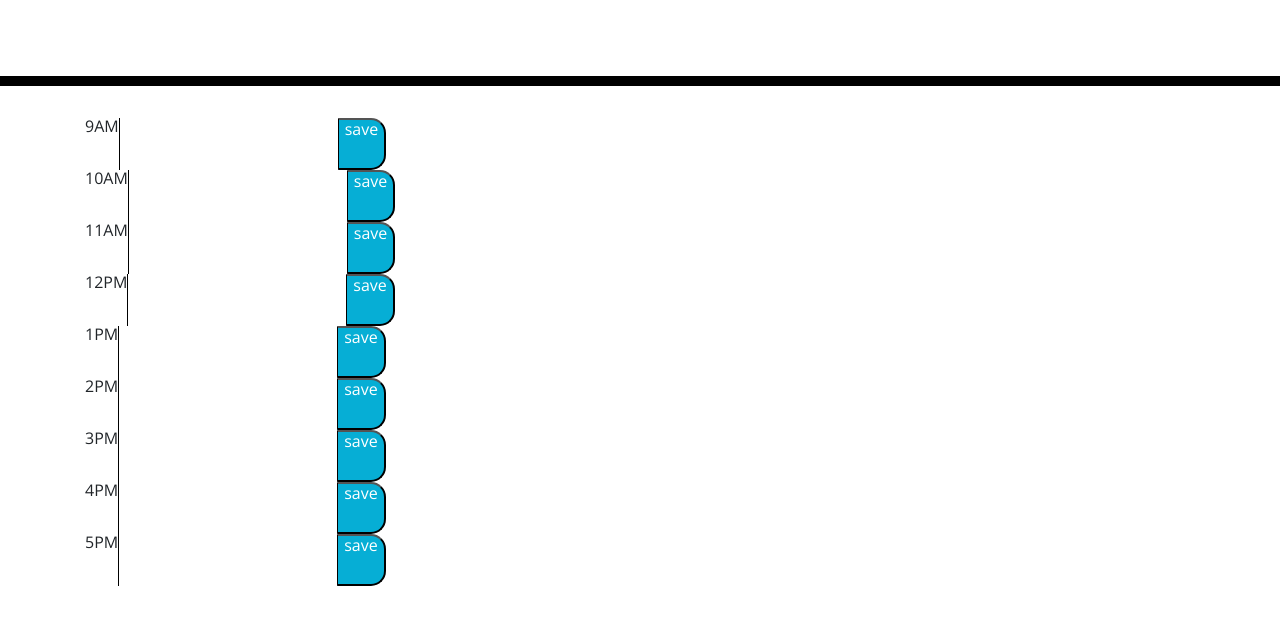
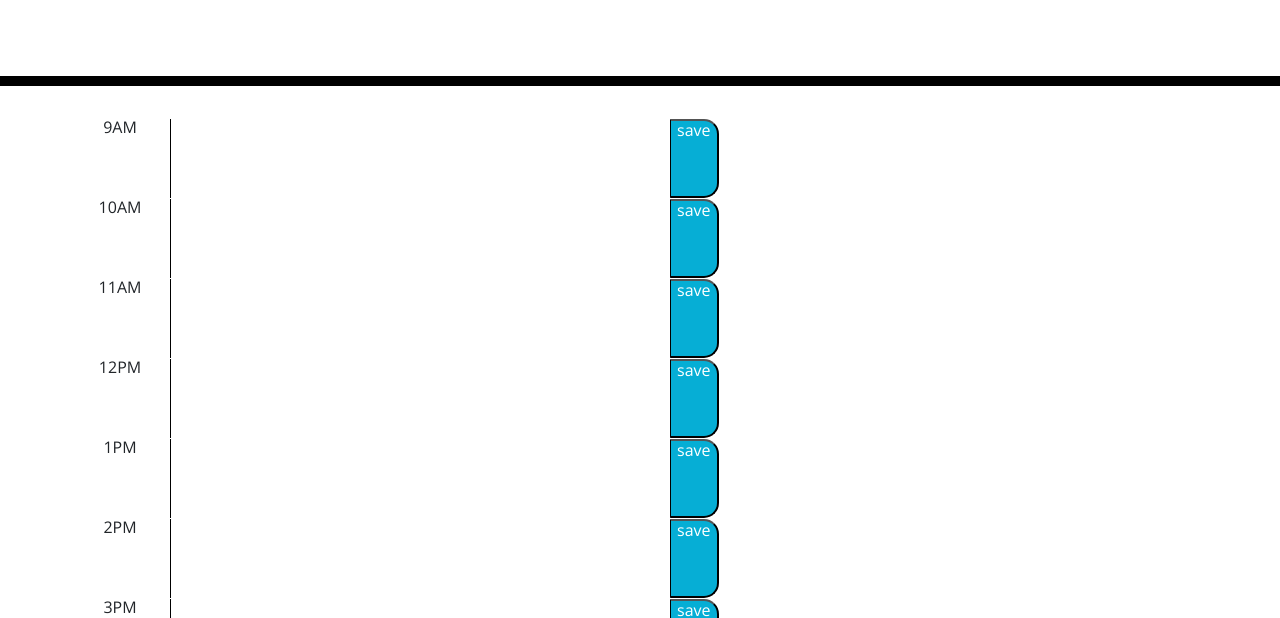
Before and after one commit to lara-destein13/5-work-day-scheduler, a plain HTML site: page Develop/index.html in a window 1280 px wide. Shown: the part 182-800 px from the top of the page. Drawn offline with nearby package versions, Linux system fonts and the light colour scheme.

Commit message:
line up columns

```diff
--- a/Develop/index.html
+++ b/Develop/index.html
@@ -30,51 +30,53 @@
 
         </header>
         <div class="container">
+          <div class="d-flex flex-column column">
           <!-- Timeblocks go here -->
-      <div class = "d-flex flex-row" id = "hour-0">
-        <div class = "d-flex flex-column">9AM</div>
-        <textarea class = "d-flex flex-column"></textarea>
-        <button class = "d-flex flex-column">save</button>
+            <div class="d-flex flex-row row" id="hour-0">
+              <div class="d-flex flex-column time">9AM</div>
+              <textarea class="d-flex flex-column"></textarea>
+              <button class="d-flex flex-column">save</button>
             </div>
-      <div class = "d-flex flex-row" id = "hour-1">
-        <div class = "d-flex flex-column">10AM</div>
-        <textarea class = "d-flex flex-column"></textarea>
-        <button class = "d-flex flex-column">save</button>
+            <div class="d-flex flex-row row" id="hour-1">
+              <div class="d-flex flex-column time">10AM</div>
+              <textarea class="d-flex flex-column"></textarea>
+              <button class="d-flex flex-column">save</button>
             </div>
-      <div class = "d-flex flex-row" id = "hour-2">
-        <div class = "d-flex flex-column">11AM</div>
-        <textarea class = "d-flex flex-column"></textarea>
-        <button class = "d-flex flex-column">save</button>
+            <div class="d-flex flex-row row" id="hour-2">
+              <div class="d-flex flex-column time">11AM</div>
+              <textarea class="d-flex flex-column"></textarea>
+              <button class="d-flex flex-column">save</button>
             </div>
-      <div class = "d-flex flex-row" id = "hour-3">
-        <div class = "d-flex flex-column">12PM</div>
-        <textarea class = "d-flex flex-column"></textarea>
-        <button class = "d-flex flex-column">save</button>
+            <div class="d-flex flex-row row" id="hour-3">
+              <div class="d-flex flex-column time">12PM</div>
+              <textarea class="d-flex flex-column"></textarea>
+              <button class="d-flex flex-column">save</button>
             </div>
-      <div class = "d-flex flex-row" id = "hour-4">
-        <div class = "d-flex flex-column">1PM</div>
-        <textarea class = "d-flex flex-column"></textarea>
-        <button class = "d-flex flex-column">save</button>
+            <div class="d-flex flex-row row" id="hour-4">
+              <div class="d-flex flex-column time">1PM</div>
+              <textarea class="d-flex flex-column"></textarea>
+              <button class="d-flex flex-column">save</button>
             </div>
-      <div class = "d-flex flex-row" id = "hour-5">
-        <div class = "d-flex flex-column">2PM</div>
-        <textarea class = "d-flex flex-column"></textarea>
-        <button class = "d-flex flex-column">save</button>
+            <div class="d-flex flex-row row" id="hour-5">
+              <div class="d-flex flex-column time">2PM</div>
+              <textarea class="d-flex flex-column"></textarea>
+              <button class="d-flex flex-column">save</button>
             </div>
-      <div class = "d-flex flex-row" id = "hour-6">
-        <div class = "d-flex flex-column">3PM</div>
-        <textarea class = "d-flex flex-column"></textarea>
-        <button class = "d-flex flex-column">save</button>
+            <div class="d-flex flex-row row" id="hour-6">
+              <div class="d-flex flex-column time">3PM</div>
+              <textarea class="d-flex flex-column"></textarea>
+              <button class="d-flex flex-column">save</button>
             </div>
-      <div class = "d-flex flex-row" id = "hour-7">
-        <div class = "d-flex flex-column">4PM</div>
-        <textarea class = "d-flex flex-column"></textarea>
-        <button class = "d-flex flex-column">save</button>
+            <div class="d-flex flex-row row" id="hour-7">
+              <div class="d-flex flex-column time">4PM</div>
+              <textarea class="d-flex flex-column"></textarea>
+              <button class="d-flex flex-column">save</button>
             </div>
-      <div class = "d-flex flex-row" id = "hour-8">
-        <div class = "d-flex flex-column">5PM</div>
-        <textarea class = "d-flex flex-column"></textarea>
-        <button class = "d-flex flex-column">save</button>
+            <div class="d-flex flex-row row" id="hour-8">
+              <div class="d-flex flex-column time">5PM</div>
+              <textarea class="d-flex flex-column"></textarea>
+              <button class="d-flex flex-column">save</button>
+            </div>
             </div>
           </div>
 
--- a/Develop/style.css
+++ b/Develop/style.css
@@ -30,10 +30,15 @@ textarea{
   border-radius: 15px;
 }
 
+.time {
+  width: 100px;
+}
+
+/* using this */
 .row {
   white-space: pre-wrap;
   height: 80px;
-  border-top: 1px solid white;;
+  border-top: 1px solid white;
 }
 
 .hour {
@@ -57,6 +62,10 @@ textarea{
   color: white;
 }
 
+textarea {
+  width: 500px;
+}
+
 .saveBtn {
   border-left: 1px solid black;
   border-top-right-radius: 15px;
@@ -65,6 +74,7 @@ textarea{
   color: white;
 }
 
+/* using this */
 button {
   border-left: 1px solid black;
   border-top-right-radius: 15px;
```
Lines whose indentation alone changed are shown as unchanged.
